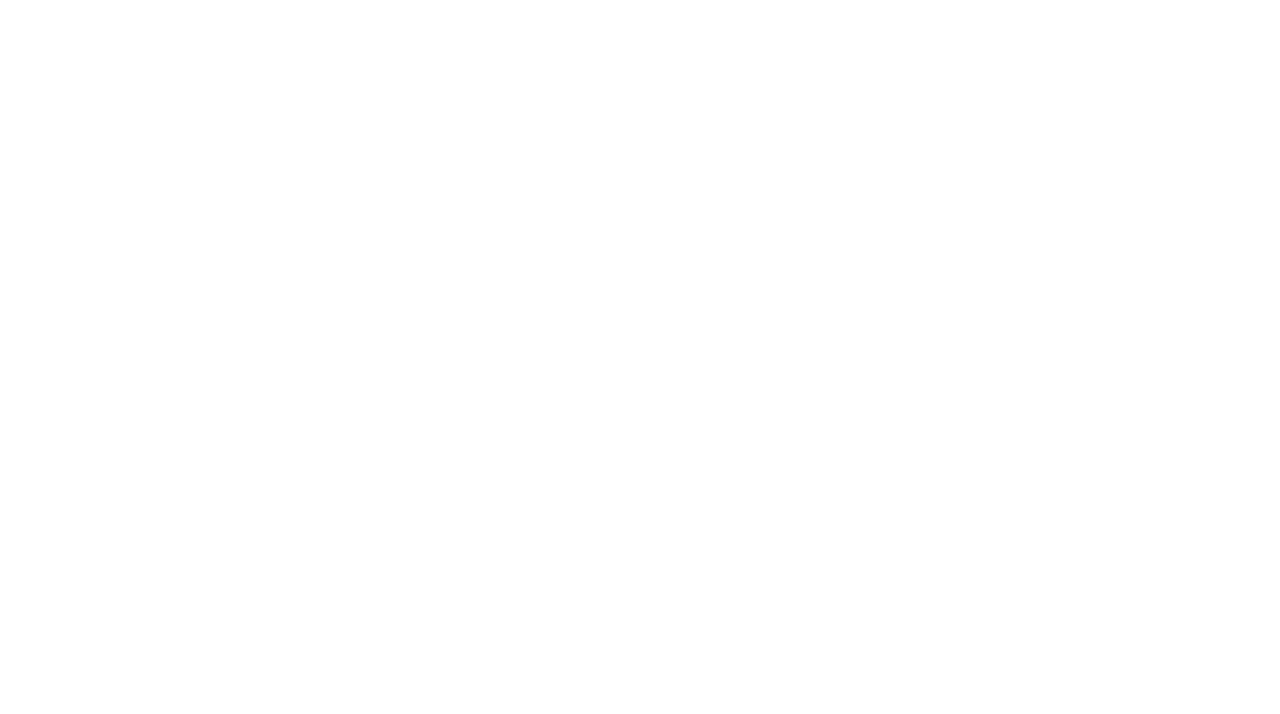
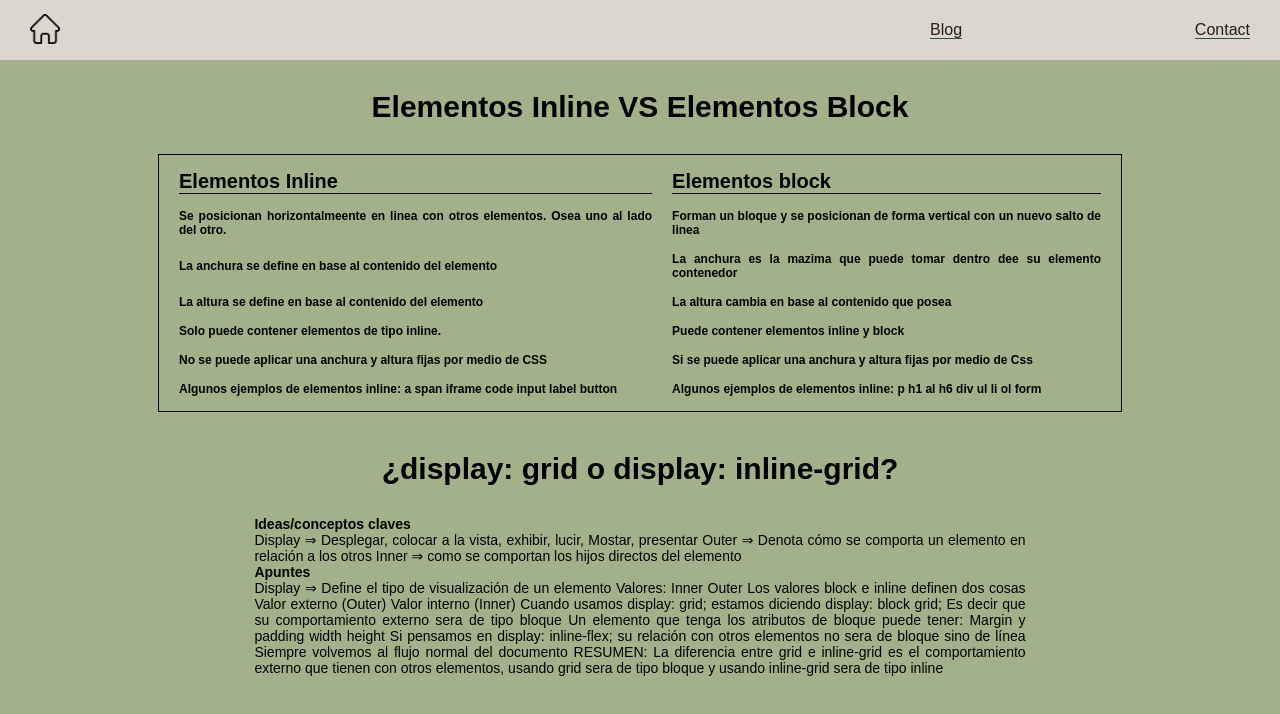
Before and after one commit to samuel2002Es/samuel2002Es, a plain HTML site: page blog.html in a window 1280 px wide. Drawn offline with Linux system fonts and the light colour scheme.

Commit message:
blog avence inicial

```diff
--- a/blog.html
+++ b/blog.html
@@ -4,9 +4,86 @@
     <meta charset="UTF-8">
     <meta http-equiv="X-UA-Compatible" content="IE=edge">
     <meta name="viewport" content="width=device-width, initial-scale=1.0">
-    <title>Document</title>
+    <title>Blog</title>
+    <link rel="stylesheet" href="./style/blog.css">
 </head>
 <body>
+        <!--        header           -->
+        <header class="header-navegation">
+            <nav>
+                <section class="nav-left-section">
+                    <a href="./index.html" ><img src="./img/casa.png" alt="home"></a>
+                </section>
+                <section class="nav-right-section">
+                    <a href="./Proyecto/pasteleriaPractica/index.html">Blog</a>
+                    <a href="">Contact</a>
+                </section>
+            </nav>
+        </header>
 
+        <main class="blog-sam">
+            <h2>
+                Elementos Inline VS Elementos Block
+            </h2>
+            <table class="table-blog">
+                <tr>
+                    <th class="first-table">Elementos Inline</th>
+                    <th class="first-table">Elementos block</th>
+                </tr>
+                <tr>
+                    <th>Se posicionan horizontalmeente en linea con otros elementos. Osea  uno al lado del otro.</th>
+                    <th>Forman un bloque y se posicionan de forma vertical con un nuevo salto de linea</th>
+                </tr>
+                <tr>
+                    <th>La anchura se define en base al contenido del elemento</th>
+                    <th>La anchura es la mazima que puede tomar dentro dee su elemento contenedor</th>
+                </tr>
+                <tr>
+                    <th>La altura se define en base al contenido del elemento</th>
+                    <th>La altura cambia en base al contenido que posea</th>
+                </tr>
+                <tr>
+                    <th>Solo puede contener elementos de tipo inline.</th>
+                    <th>Puede contener elementos inline y block</th>
+                </tr>
+                <tr>
+                    <th>No se puede aplicar una anchura y altura fijas por medio de CSS</th>
+                    <th>Si se puede aplicar una anchura y altura fijas por medio de Css</th>
+                </tr>
+                <tr>
+                    <th>Algunos ejemplos de elementos inline:  a span iframe code input label  button</th>
+                    <th>Algunos ejemplos de elementos inline:  p h1 al h6 div ul  li ol form</th>
+                </tr>
+            </table>
+            <div class="second">
+                <h2 class="gridvsinline-grid"> ¿display: grid o display: inline-grid?</h2>
+                <div class="second-text">
+                    <h4>Ideas/conceptos claves</h4>
+                Display ⇒ Desplegar, colocar a la vista, exhibir, lucir, Mostar, presentar
+
+                Outer ⇒ Denota cómo se comporta un elemento en relación a los otros
+
+                Inner ⇒ como se comportan los hijos directos del elemento
+
+                <h4>Apuntes</h4>
+                Display ⇒ Define el tipo de visualización de un elemento
+                Valores:
+                Inner
+                Outer
+                Los valores block e inline definen dos cosas
+                Valor externo (Outer)
+                Valor interno (Inner)
+                Cuando usamos display: grid; estamos diciendo display: block grid;
+                Es decir que su comportamiento externo sera de tipo bloque
+                Un elemento que tenga los atributos de bloque puede tener:
+                Margin y padding
+                width
+                height
+                Si pensamos en display: inline-flex; su relación con otros elementos no sera de bloque sino de línea
+                Siempre volvemos al flujo normal del documento
+                RESUMEN: La diferencia entre grid e inline-grid es el comportamiento externo que tienen con otros elementos, usando grid sera de tipo bloque y usando inline-grid sera de tipo inline
+                </div>
+            </div>
+        </main>
 </body>
 </html>
--- /dev/null
+++ b/style/blog.css
@@ -0,0 +1,100 @@
+:root{
+    /* Colores */
+    --greybackground: #dad7cd;
+    ---composition-gren: #a3b18a;
+    --line-down:#344e41;
+    /* 588157
+    3a5a40
+    344e41*/
+    /* font-family: 'Montserrat', sans-serif; */
+}
+*{
+    box-sizing: border-box;
+    margin: 0;
+    padding: 0;
+}
+html{
+    min-width: 320px;
+    font-size: 62.5%;
+    font-family: Arial, Helvetica, sans-serif;
+}
+body{
+    font-family: 'Montserrat', sans-serif;
+    background-color: var(---composition-gren);
+}
+a{
+    text-decoration: none;
+    color: rgb(34, 32, 32);
+    cursor: pointer;
+}
+.header-navegation{
+    min-width: 320px;
+    width: 100%;
+    height: 60px;
+    background-color: var(--greybackground);
+}
+nav{
+    display: grid;
+    grid-template-columns: 3fr 1fr;
+}
+.nav-left-section {
+    margin-left: 30px;
+    align-self: center;
+}
+.nav-left-section img{
+    width: 30px;
+    height: 30px;
+}
+.nav-right-section {
+    width: 100%;
+    height: 60px;
+    display: flex;
+    align-items: center;
+    justify-content: space-between;
+    justify-self: end;
+    margin-right: 30px;
+}
+.nav-right-section a{
+    font-size: 1.6rem;
+    font-weight: 300;
+    line-height: 1.6rem;
+    /* dar espacio entre letras */
+    /* letter-spacing: ; */
+    border-bottom: 1px solid var(--line-down);
+}
+.header-end{
+    margin-right: 10px;
+}
+/*          BLOG            */
+.blog-sam{
+    text-align: center;
+    margin: 0 auto;
+    width: 80%;
+    height: auto;
+    padding: 30px;
+}
+.blog-sam h2{
+    font-size: 3rem;
+    margin-bottom: 30px;
+}
+.table-blog{
+    margin: 0 auto;
+    text-align: justify;
+    border-collapse: separate;
+    border-spacing: 20px 15px;
+    border: black solid 1px;
+    font-size: 1.2rem;
+}
+.first-table{
+    border-bottom: black solid 1px;
+    font-size: 2rem;
+}
+.gridvsinline-grid{
+    margin-top: 40px;
+}
+.second-text{
+    width: 80%;
+    margin: 0 auto;
+    text-align: justify;
+    font-size: 1.4rem;
+}
```
